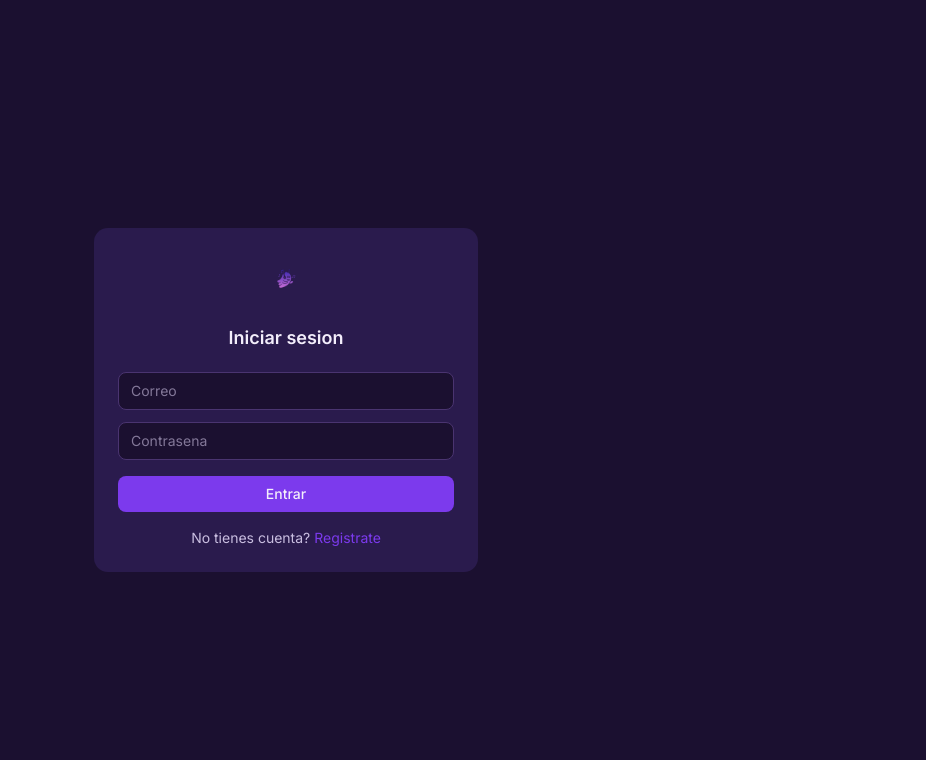
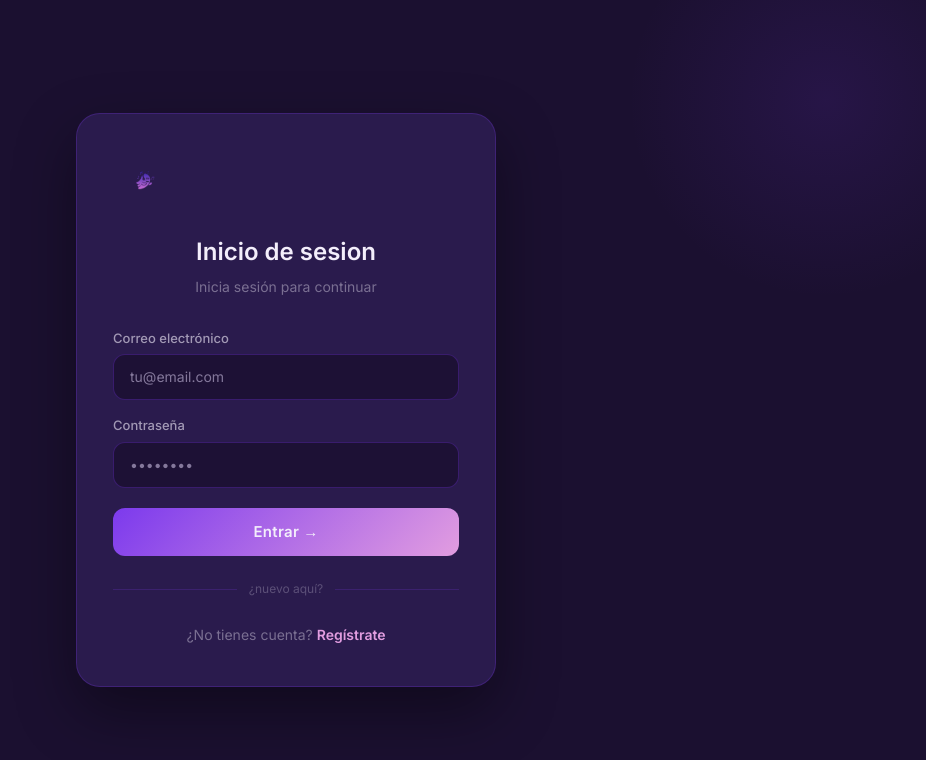
Before and after one commit to Juanjop04/SIPE-SOUND-Frontend, a React (Vite) app in the folder frontend-react/: page /login in a window 1280 px wide. Shown: the top 760 px of the page, without its empty margins (354-1280 px from the left). Built offline with nearby package versions, Linux system fonts and the light colour scheme; no server answers.

Commit message:
Mis cambios

```diff
--- a/frontend-react/src/pages/Login.jsx
+++ b/frontend-react/src/pages/Login.jsx
@@ -23,38 +23,158 @@ export default function Login() {
   }
 
  return (
-    <div className="min-h-screen bg-ink flex items-center justify-center px-4">
-      <div className="w-full max-w-sm bg-surface rounded-xl p-6">
-        <div className="flex flex-col items-center mb-5">
-          <img src={logo} alt="GuitarApp" className="w-16 h-16 object-contain mb-2" />
-          <h2 className="font-display font-semibold text-paper text-lg">Iniciar sesion</h2>
+  <div style={{
+    background: "#1B1030", minHeight: "100vh",
+    display: "flex", alignItems: "center", justifyContent: "center",
+    padding: 24, fontFamily: "'Inter', sans-serif",
+    position: "relative", overflow: "hidden"
+  }}>
+
+    {/* Círculos decorativos de fondo */}
+    <div style={{
+      position: "absolute", top: -100, right: -100,
+      width: 400, height: 400, borderRadius: "50%",
+      background: "radial-gradient(circle, rgba(124,58,237,0.12) 0%, transparent 70%)",
+      pointerEvents: "none"
+    }}/>
+    <div style={{
+      position: "absolute", bottom: -80, left: -80,
+      width: 300, height: 300, borderRadius: "50%",
+      background: "radial-gradient(circle, rgba(226,157,224,0.08) 0%, transparent 70%)",
+      pointerEvents: "none"
+    }}/>
+
+    {/* CARD PRINCIPAL */}
+    <div style={{
+      width: "100%", maxWidth: 420,
+      background: "#2A1B4D",
+      borderRadius: 24,
+      padding: "40px 36px",
+      border: "1px solid rgba(124,58,237,0.25)",
+      boxShadow: "0 24px 60px rgba(0,0,0,0.4)",
+      position: "relative", zIndex: 1
+    }}>
+
+      {/* LOGO Y TÍTULO */}
+      <div style={{ textAlign: "center", marginBottom: 32 }}>
+        <img
+          src={logo} alt="GuitarApp"
+          style={{ width: 64, height: 64, objectFit: "contain", marginBottom: 16 }}
+        />
+        <h2 style={{
+          color: "#F3EEFB", fontSize: 24, fontWeight: 700, margin: "0 0 6px"
+        }}>
+          Inicio de sesion
+
+        </h2>
+        <p style={{ color: "rgba(243,238,251,0.4)", fontSize: 14, margin: 0 }}>
+          Inicia sesión para continuar
+        </p>
       </div>
-        <form onSubmit={handleSubmit} className="flex flex-col gap-3">
+
+      {/* FORMULARIO */}
+      <form onSubmit={handleSubmit} style={{ display: "flex", flexDirection: "column", gap: 16 }}>
+
+        {/* Campo email */}
+        <div style={{ display: "flex", flexDirection: "column", gap: 6 }}>
+          <label style={{ color: "rgba(243,238,251,0.6)", fontSize: 13, fontWeight: 500 }}>
+            Correo electrónico
+          </label>
           <Input
             type="email"
-            placeholder="Correo"
+            placeholder="tu@email.com"
             value={email}
             onChange={(e) => setEmail(e.target.value)}
             required
+            style={{
+              background: "rgba(27,16,48,0.8)",
+              border: "1px solid rgba(124,58,237,0.3)",
+              borderRadius: 12, padding: "12px 16px",
+              color: "#F3EEFB", fontSize: 14,
+              outline: "none", width: "100%"
+            }}
           />
+        </div>
+
+        {/* Campo contraseña */}
+        <div style={{ display: "flex", flexDirection: "column", gap: 6 }}>
+          <label style={{ color: "rgba(243,238,251,0.6)", fontSize: 13, fontWeight: 500 }}>
+            Contraseña
+          </label>
           <Input
             type="password"
-            placeholder="Contrasena"
+            placeholder="••••••••"
             value={password}
             onChange={(e) => setPassword(e.target.value)}
             required
+            style={{
+              background: "rgba(27,16,48,0.8)",
+              border: "1px solid rgba(124,58,237,0.3)",
+              borderRadius: 12, padding: "12px 16px",
+              color: "#F3EEFB", fontSize: 14,
+              outline: "none", width: "100%"
+            }}
           />
-          <Button type="submit" className="w-full mt-1">
-            Entrar
-          </Button>
+        </div>
+
+        {/* Error */}
+        {error && (
+          <div style={{
+            background: "rgba(242,84,91,0.1)",
+            border: "1px solid rgba(242,84,91,0.3)",
+            borderRadius: 10, padding: "10px 14px",
+            color: "#F2545B", fontSize: 13,
+            display: "flex", alignItems: "center", gap: 8
+          }}>
+            ⚠️ {error}
+          </div>
+        )}
+
+        {/* Botón entrar */}
+        <button
+          type="submit"
+          style={{
+            background: "linear-gradient(135deg, #7C3AED, #E29DE0)",
+            color: "#F3EEFB", border: "none",
+            borderRadius: 12, padding: "13px",
+            fontSize: 15, fontWeight: 600,
+            cursor: "pointer", fontFamily: "inherit",
+            marginTop: 4, transition: "opacity 0.2s",
+            letterSpacing: "0.02em"
+          }}
+          onMouseEnter={e => e.currentTarget.style.opacity = "0.88"}
+          onMouseLeave={e => e.currentTarget.style.opacity = "1"}
+        >
+          Entrar →
+        </button>
+
       </form>
-        {error && <p className="text-danger text-sm mt-3">{error}</p>}
-        <p className="text-muted text-sm mt-4 text-center">
-          No tienes cuenta?{" "}
-          <Link to="/registro" className="text-primary hover:underline">
-            Registrate
+
+      {/* DIVIDER */}
+      <div style={{
+        display: "flex", alignItems: "center", gap: 12, margin: "24px 0"
+      }}>
+        <div style={{ flex: 1, height: 1, background: "rgba(124,58,237,0.2)" }}/>
+        <span style={{ color: "rgba(243,238,251,0.25)", fontSize: 12 }}>¿nuevo aquí?</span>
+        <div style={{ flex: 1, height: 1, background: "rgba(124,58,237,0.2)" }}/>
+      </div>
+
+      {/* LINK A REGISTRO */}
+      <p style={{ textAlign: "center", margin: 0 }}>
+        <span style={{ color: "rgba(243,238,251,0.4)", fontSize: 14 }}>
+          ¿No tienes cuenta?{" "}
+        </span>
+        <Link to="/registro" style={{
+          color: "#E29DE0", fontSize: 14, fontWeight: 600,
+          textDecoration: "none", transition: "color 0.2s"
+        }}
+          onMouseEnter={e => e.currentTarget.style.color = "#7C3AED"}
+          onMouseLeave={e => e.currentTarget.style.color = "#E29DE0"}
+        >
+          Regístrate
         </Link>
       </p>
+
     </div>
   </div>
 );
--- a/frontend-react/src/pages/Registro.jsx
+++ b/frontend-react/src/pages/Registro.jsx
@@ -62,7 +62,7 @@ export default function Registro() {
         {error && <p className="text-danger text-sm mt-3">{error}</p>}
         {exito && <p className="text-success text-sm mt-3">Cuenta creada! Redirigiendo...</p>}
         <p className="text-muted text-sm mt-4 text-center">
-          Ya tienes cuenta?{" "}
+          ¿Ya tienes cuenta?{" "}
           <Link to="/login" className="text-primary hover:underline">
             Inicia sesion
           </Link>
```
Lines whose indentation alone changed are shown as unchanged.
